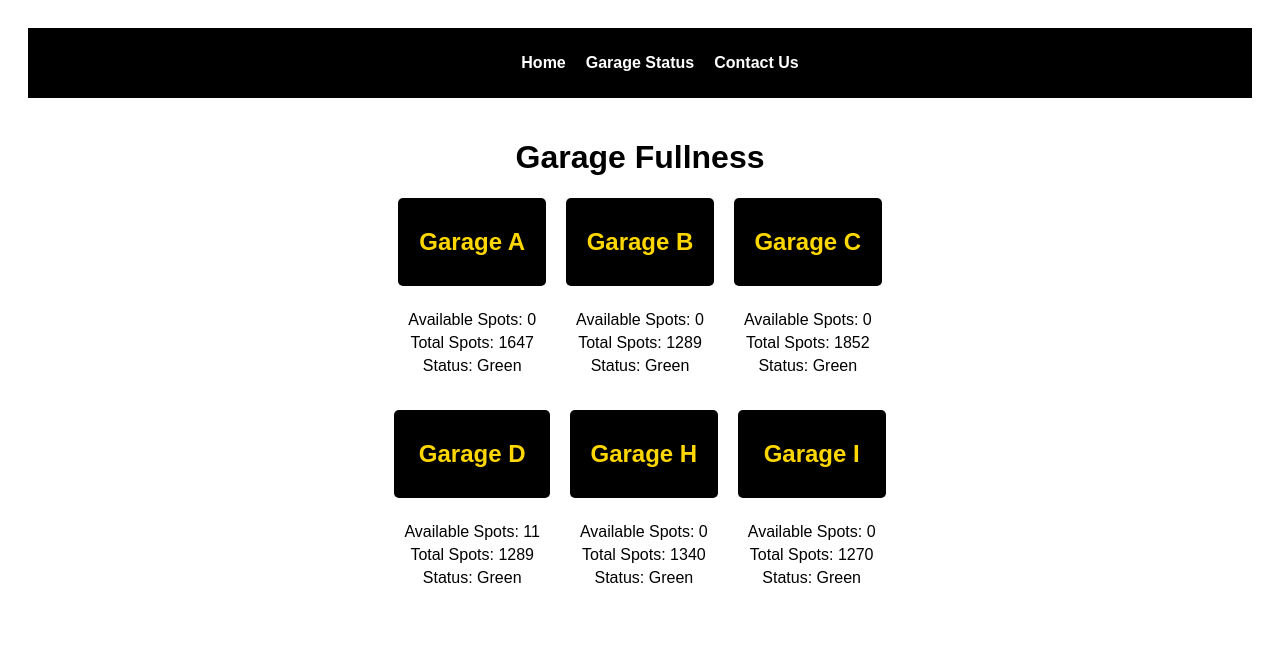
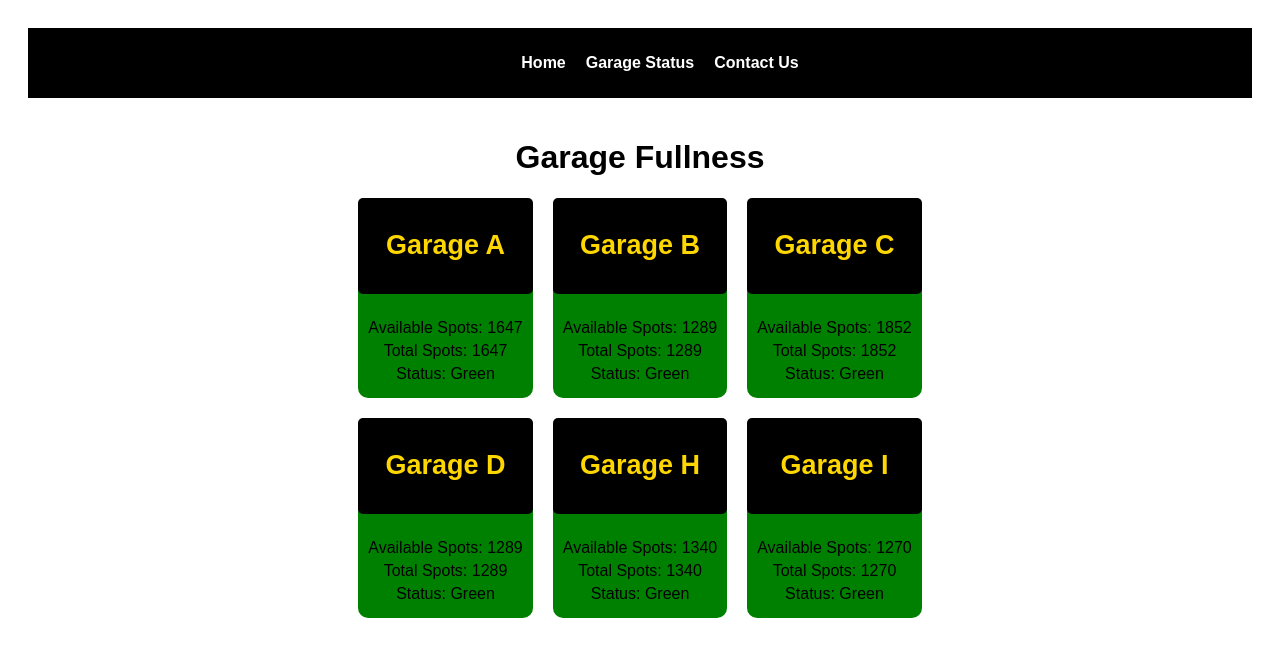
Before and after one commit to planktoncorpse/WebDev, a React (Create React App) app in the folder test server/client/: page /garage-status in a window 1280 px wide. Shown: the top 656 px of the page. Built offline with nearby package versions, Linux system fonts and the light colour scheme.

Commit message:
modified:   test server/client/src/components/ContactUsPage.js 	modified:   test server/client/src/components/GarageStatusPage.js 	modified:   test server/client/src/index.css

```diff
--- a/test server/client/src/components/ContactUsPage.js
+++ b/test server/client/src/components/ContactUsPage.js
@@ -6,8 +6,11 @@ const ContactUsPage = () => {
     <div className="contact-us-page">
       <h1>Contact Us</h1>
       <p>If you have any questions or need support, please reach out to us!</p>
-      <p>Email: support@ucfparking.com</p>
-      <p>Phone: (123) 456-7890</p>
+      <p>Parking Decals: decals@ucf.edu</p>
+      <p>Parking Events: parkingevents@ucf.edu</p>
+      <p>Student Transportation: shuttles@ucf.edu</p>
+      <p>General Questions: (407) 823-5812</p>
+      <p>Motorist Assistance (UCF Police): (407) 823-5555</p>
     </div>
   );
 };
--- a/test server/client/src/components/GarageStatusPage.js
+++ b/test server/client/src/components/GarageStatusPage.js
@@ -1,29 +1,42 @@
-import React from 'react';
+import React, { useState, useEffect } from 'react';
 import '../index.css';
 
-const garages = [
-  { name: "Garage A", current: 1647, capacity: 1647 },
-  { name: "Garage B", current: 1289, capacity: 1289 },
-  { name: "Garage C", current: 1852, capacity: 1852 },
-  { name: "Garage D", current: 1278, capacity: 1289 },
-  { name: "Garage H", current: 1340, capacity: 1340 },
-  { name: "Garage I", current: 1270, capacity: 1270 },
+// Initial garage data, with 0 current spots (fully available by default)
+const initialGarages = [
+  { name: "Garage A", current: 0, capacity: 1647 },
+  { name: "Garage B", current: 0, capacity: 1289 },
+  { name: "Garage C", current: 0, capacity: 1852 },
+  { name: "Garage D", current: 0, capacity: 1289 },
+  { name: "Garage H", current: 0, capacity: 1340 },
+  { name: "Garage I", current: 0, capacity: 1270 },
 ];
 
-// Function to determine garage fullness and assign color
+// Function to determine garage fullness and assign color based on availability
 const getGarageStatusClass = (current, capacity) => {
   const percentageFull = (current / capacity) * 100;
 
-  if (percentageFull > 75) {
-    return 'green'; // More than 75% full -> Green
-  } else if (percentageFull < 25) {
-    return 'red'; // Less than 25% full -> Red
+  if (percentageFull === 0) {
+    return 'green'; // Green: 100% available (no spots taken)
+  } else if (percentageFull > 75) {
+    return 'red'; // Red: More than 75% full
+  } else if (percentageFull <= 75 && percentageFull >= 25) {
+    return 'orange'; // Orange: Between 25% and 75%
   } else {
-    return 'orange'; // Between 25% and 75% -> Orange
+    return 'green'; // Green: Less than 25% full
   }
 };
 
 const GarageStatusPage = () => {
+  // State to hold garage data with dynamic current spots
+  const [garages, setGarages] = useState(initialGarages);
+
+  // Function to simulate the change in parking availability (to test different statuses)
+  useEffect(() => {
+    // Here you can update the garage data dynamically if needed
+    // For example, you can simulate full parking or other scenarios by adjusting `current`
+    // For now, we leave the state at 0 to keep all garages as fully available (green).
+  }, []);
+
   return (
     <div className="App">
       <h1>Garage Fullness</h1>
--- a/test server/client/src/index.css
+++ b/test server/client/src/index.css
@@ -63,6 +63,7 @@
   box-shadow: 0 4px 8px rgba(0, 0, 0, 0.1);
   text-align: center;
   background-color: gold; /* Background color for the garage boxes */
+  color: black; /* Text color for the garage box */
 }
 
 /* Banner Style (Black background, Gold Text) */
@@ -73,6 +74,7 @@
   text-align: center;
   border-radius: 5px;
   margin-bottom: 10px;
+  font-size: 18px;
 }
 
 /* Garage Information Styling */
@@ -81,9 +83,56 @@
   text-align: center;
   border-radius: 5px;
   color: black;  /* Text color for garage information */
+  background-color: transparent;  /* Transparent background */
 }
 
 /* Additional styling for information text */
 .garage-info p {
   margin: 5px 0;
+  font-size: 16px;
+  color: black;
 }
+
+/* Styling for the Garage Status Page */
+.garage-status {
+  display: flex;
+  flex-wrap: wrap;
+  justify-content: space-around;
+}
+
+.green {
+  background-color: green;
+  color: black;
+  border-radius: 10px; /* Rounded edges for green garage status boxes */
+}
+
+.red {
+  background-color: red;
+  color: black;
+  border-radius: 10px; /* Rounded edges for red garage status boxes */
+}
+
+.orange {
+  background-color: orange;
+  color: black;
+  border-radius: 10px; /* Rounded edges for orange garage status boxes */
+}
+
+.garage-status-box {
+  margin: 15px;
+  padding: 20px;
+  width: 250px;
+  border: 2px solid #ddd;
+  border-radius: 10px; /* Added rounded edges here */
+  box-shadow: 0 4px 8px rgba(0, 0, 0, 0.1);
+  text-align: center;
+}
+
+.garage-status-banner {
+  background-color: black;
+  color: gold;
+  padding: 10px;
+  text-align: center;
+  border-radius: 5px;
+  margin-bottom: 10px;
+}
```
